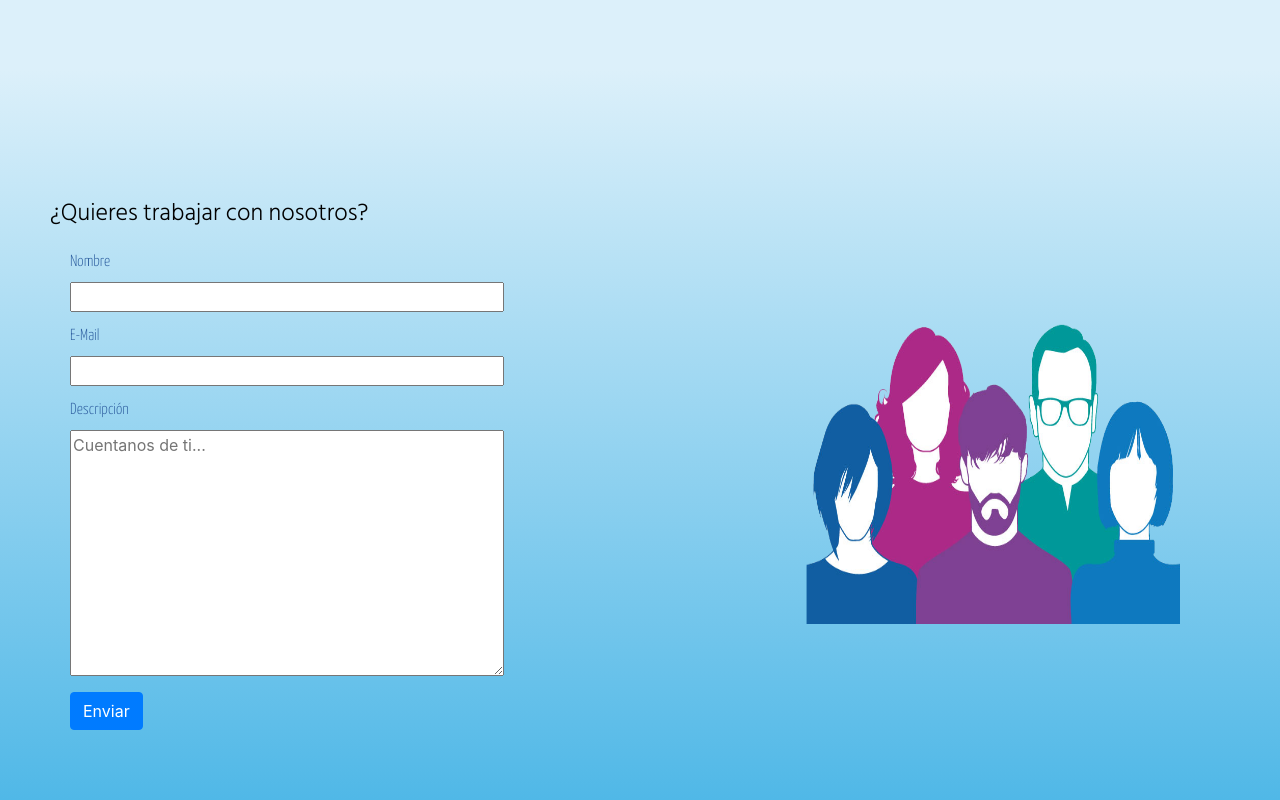
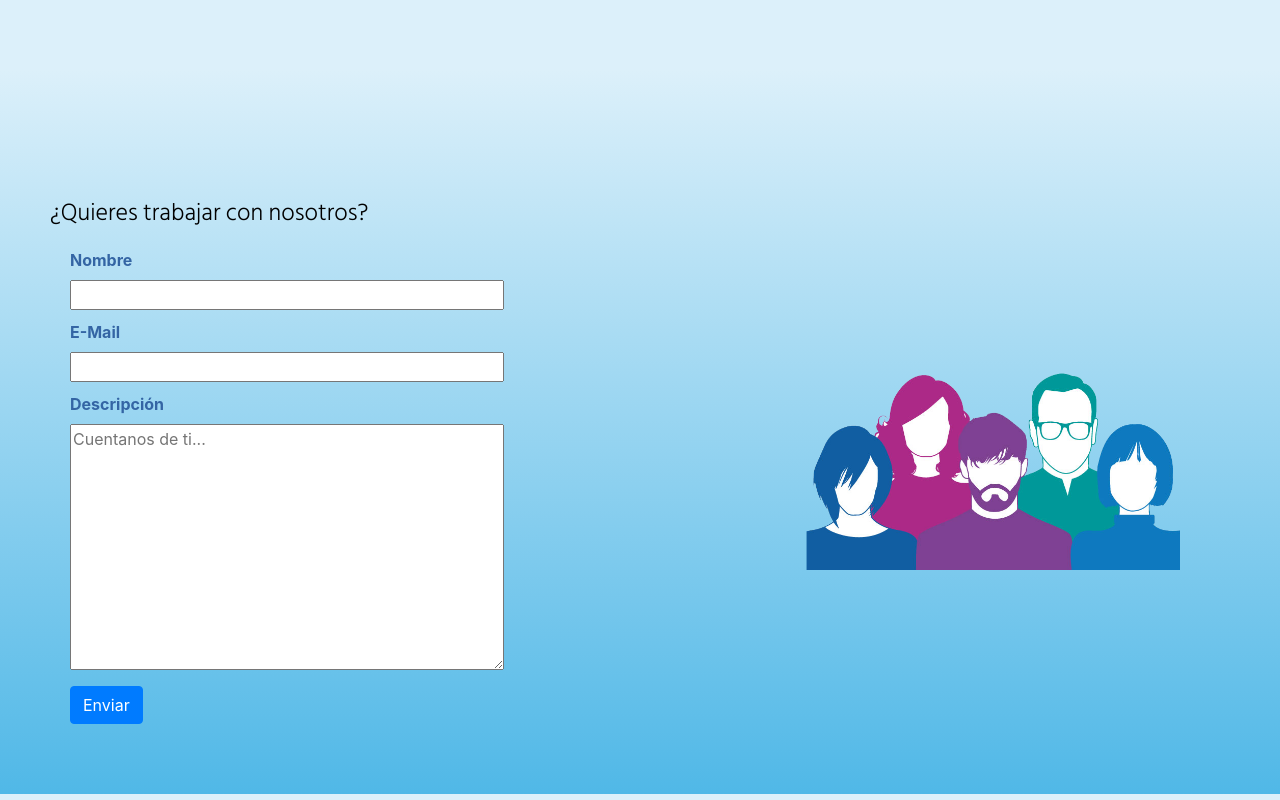
Before and after one commit to cgalvezv/desafio_github_coderhouse_cgalvez, a website: page index.html in a window 1280 px wide. Shown: the part 2795-3595 px from the top of the page. Drawn offline with nearby package versions, Linux system fonts and the light colour scheme; some icons are missing.

Commit message:
Se agregan ultimo feedback recibido por la tutora, para proyecto final

```diff
--- a/assets/scss/layouts/_footer.scss
+++ b/assets/scss/layouts/_footer.scss
@@ -16,7 +16,7 @@
                     @include margin_two_values(10px, 0);
                     .footer__form--label {
                         color: $label-color;
-                        font-family: 'Yanone Kaffeesatz', sans-serif;
+                        font-weight: 700;
                     }
                     .footer__form--input{
                         @include sizes(auto, 100%);
@@ -28,7 +28,7 @@
             }
         }
         .footer__img {
-            @include sizes(300px, auto);
+            @include sizes(auto, 300px);
             @include margin_two_values(auto, auto);
             /*Dynamic size to banner img*/
             @media (min-width: 575.98px) {
```
Also changed, not shown: assets/css/styles.css.
